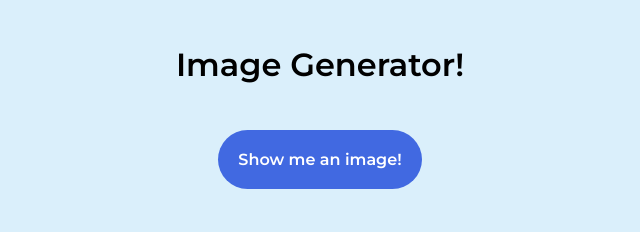
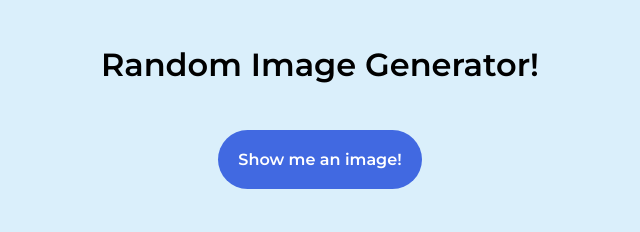
Before and after one commit to Beatriz-G/Random-Image-Generator, a plain HTML site: page index.html in a window 1280 px wide. Shown: the whole page, without its empty margins (320-960 px from the left). Drawn offline with Linux system fonts and the light colour scheme.

Commit message:
Clarified directions

```diff
--- a/index.html
+++ b/index.html
@@ -2,7 +2,7 @@
 <html>
 
   <head>
-    <title>Image Generator</title>
+    <title>Random Image Generator</title>
     <meta charset="UTF-8" />
     <meta name="viewport" content="width=device-width, initial-scale=1.0" />
     <link rel="stylesheet" href="css/main.css" />
@@ -14,7 +14,7 @@
 
   <body>
     <div class="main">
-      <h1>Image Generator!</h1>
+      <h1>Random Image Generator!</h1>
       <div class="image-container hide">
         <h3>Image by: <span class="author"></span></h3>
         <figure>
```
